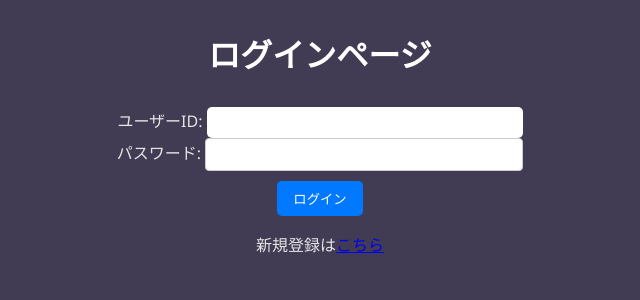
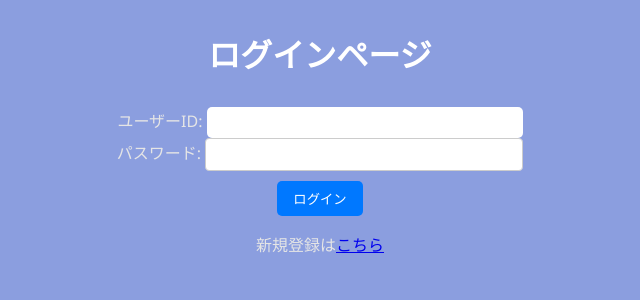
Before and after one commit to kuwaChang/CTF_HTML, a Node server app: page / in a window 1280 px wide. Shown: the top 300 px of the page, without its empty margins (320-960 px from the left). Run offline with Node 20, Linux system fonts and the light colour scheme; data comes from the database, SQL or seed files in the repository; some libraries are stand-ins or nearby versions.

Commit message:
背景色を#413b53から#294dc58aに変更

```diff
--- a/public/style.css
+++ b/public/style.css
@@ -1,5 +1,5 @@
       body {
-        background-color: #413b53;
+        background-color: #294dc58a;
         color: #e5e5e5;
         font-family: "Segoe UI", sans-serif;
         text-align: center;
```
